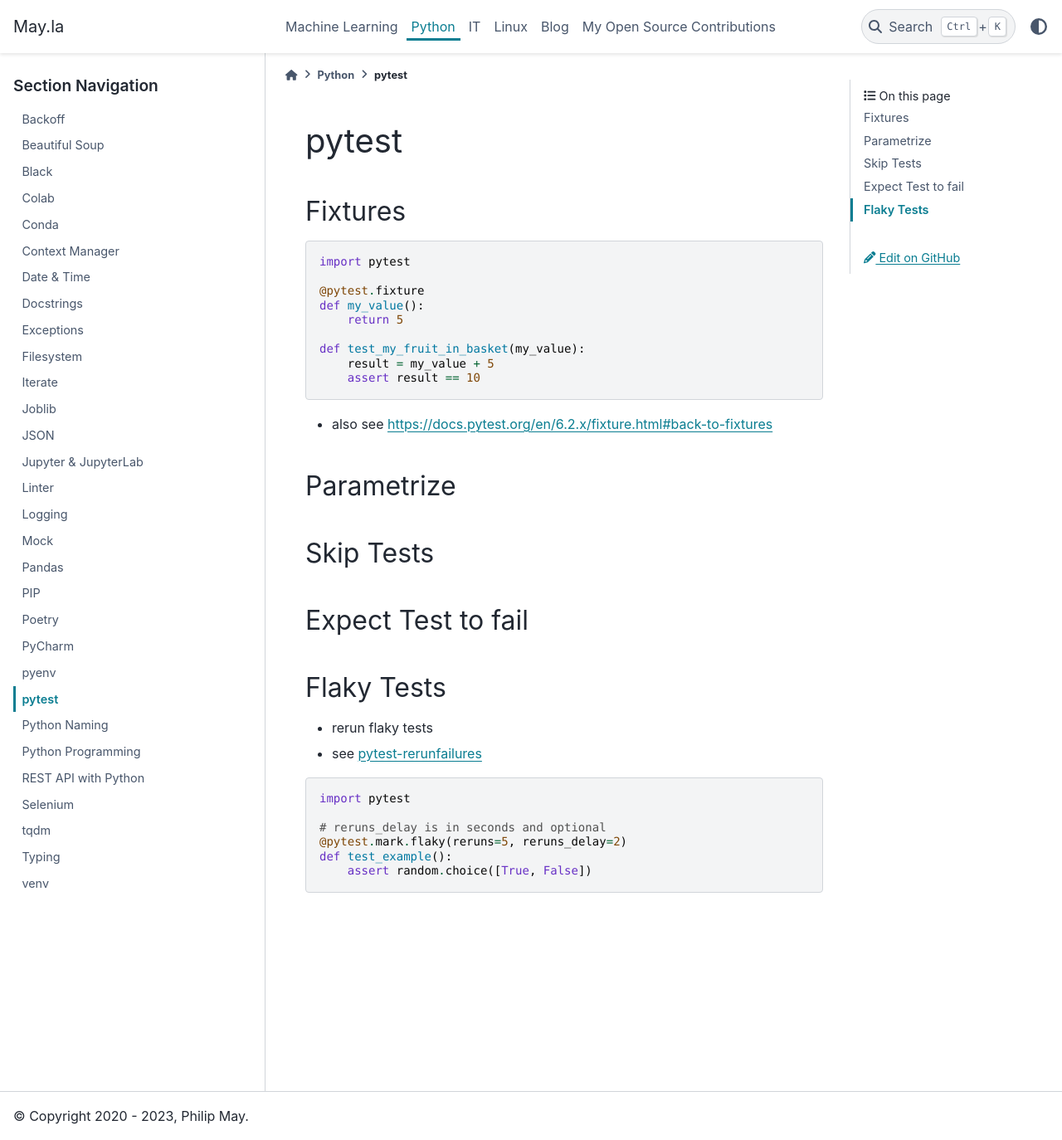
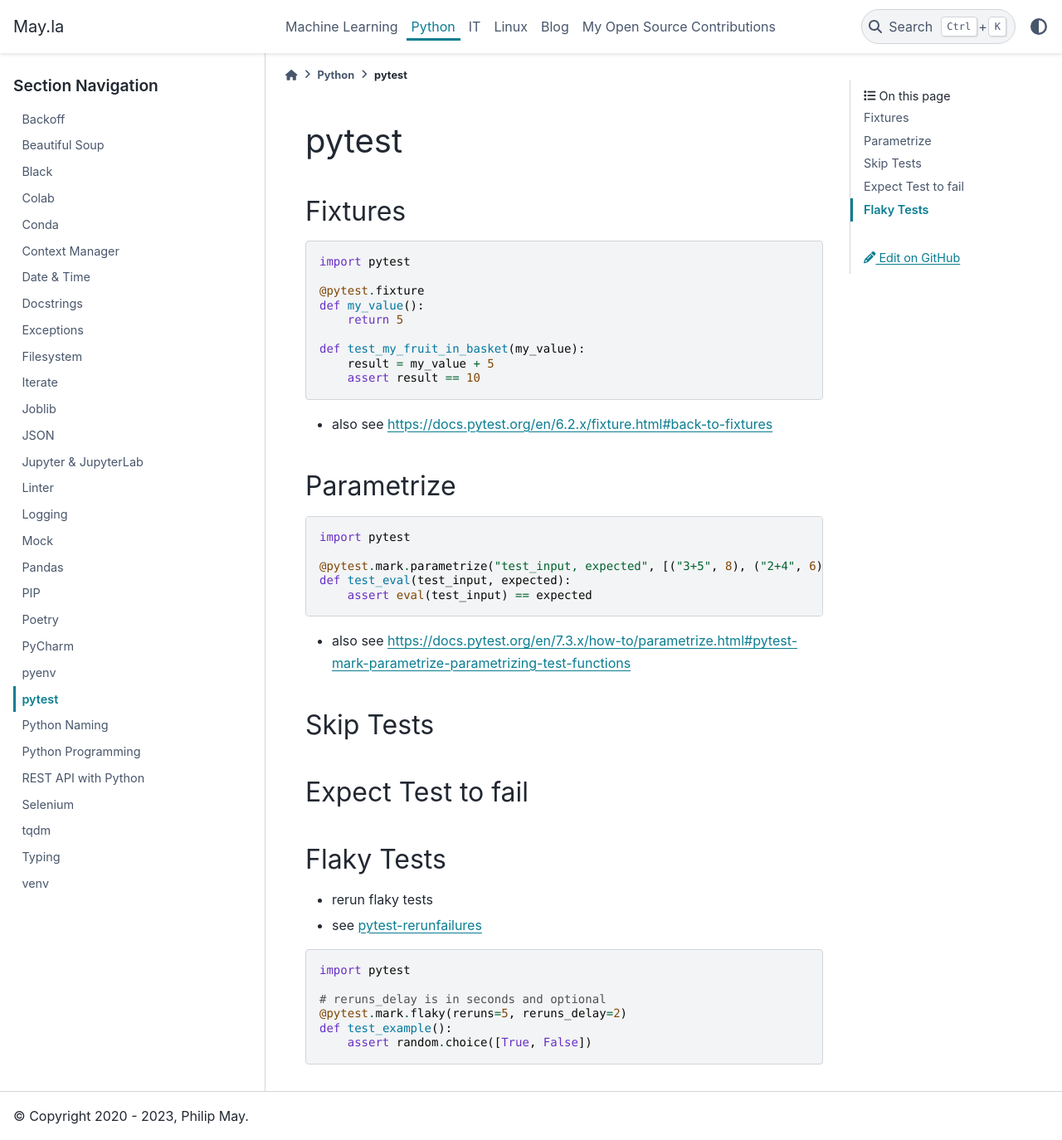
Before and after one commit to PhilipMay/PhilipMay_org, a Sphinx documentation site: the page built from source/python/pytest.md, in a window 1280 px wide and 1374 px high. Shown: the whole window at 83% size. Built offline with Sphinx 7.4.7 and the PyData theme 0.15.4, drawn with Linux system fonts in a browser that asks for light colours.

Commit message:
Add parametrize example for pytest

````diff
--- a/source/python/pytest.md
+++ b/source/python/pytest.md
@@ -18,6 +18,16 @@ def test_my_fruit_in_basket(my_value):
 
 ## Parametrize
 
+```python
+import pytest
+
+@pytest.mark.parametrize("test_input, expected", [("3+5", 8), ("2+4", 6), ("6*9", 42)])
+def test_eval(test_input, expected):
+    assert eval(test_input) == expected
+```
+
+- also see <https://docs.pytest.org/en/7.3.x/how-to/parametrize.html#pytest-mark-parametrize-parametrizing-test-functions>
+
 ## Skip Tests
 
 ## Expect Test to fail
````
